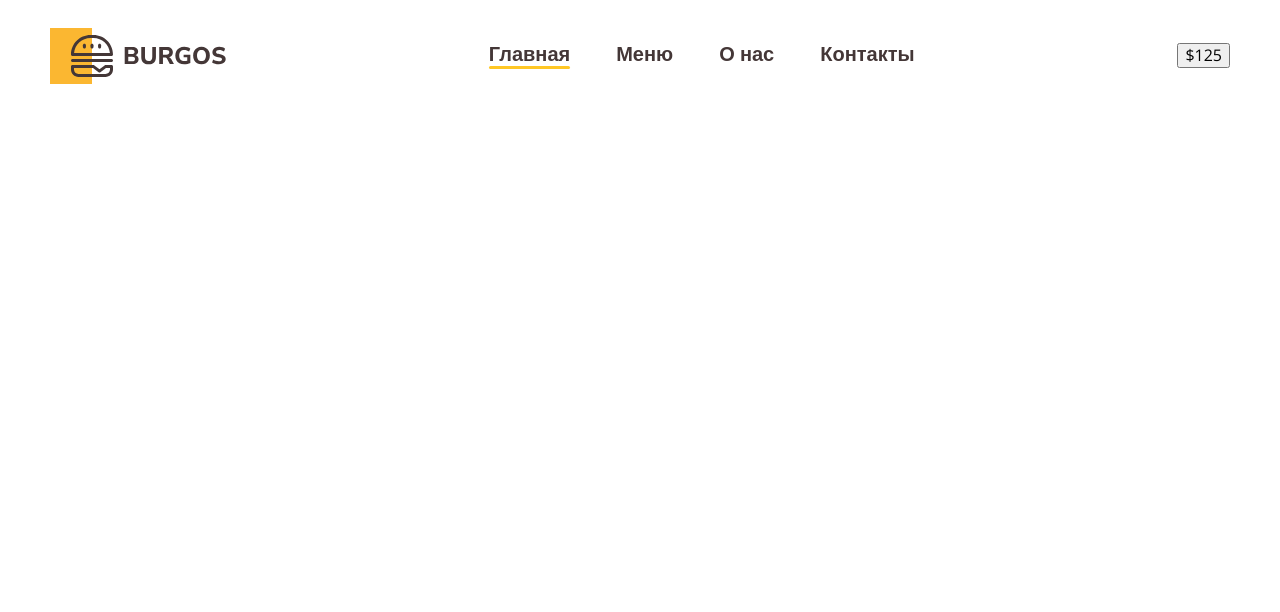
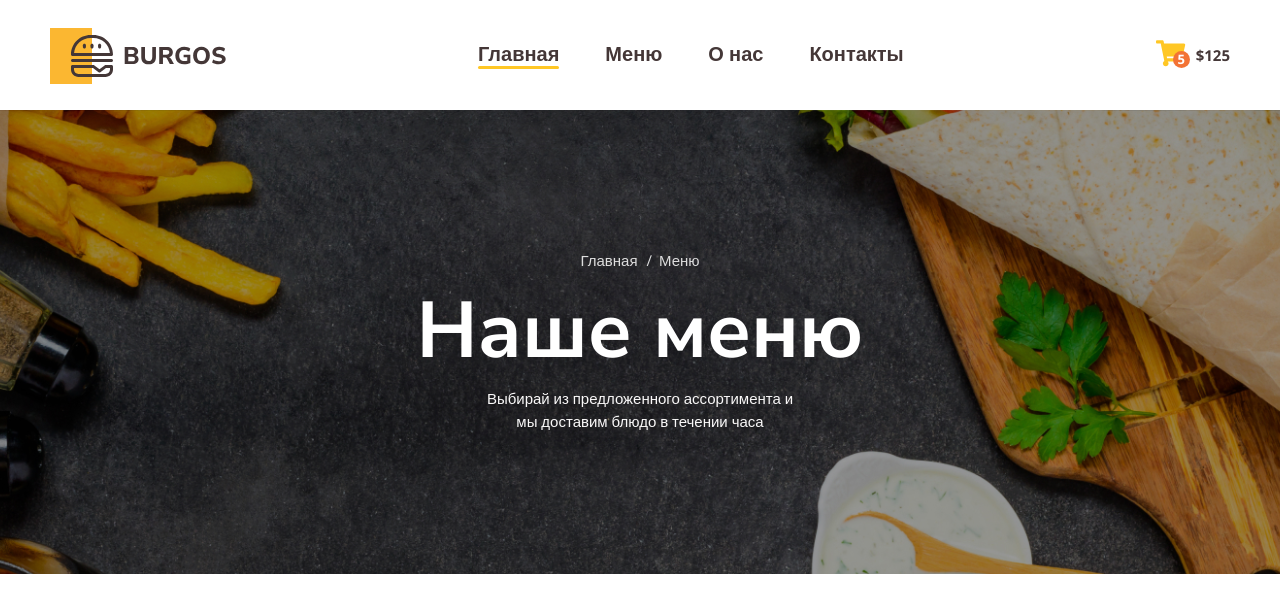
Before and after one commit to ElenaGavrilchuk/Module01-Burger, a plain HTML site: page burger/index.html in a window 1280 px wide. Drawn offline with nearby package versions, Linux system fonts and the light colour scheme.

Commit message:
Add styles

```diff
--- a/burger/index.html
+++ b/burger/index.html
@@ -1,5 +1,5 @@
 <!DOCTYPE html>
-<html lang="en">
+<html lang="ru">
 <head>
     <meta charset="UTF-8">
     <meta name="viewport" content="width=device-width, initial-scale=1.0">
@@ -23,9 +23,25 @@
                         <li><a href="#">Контакты</a></li>
                     </ul>
                 </nav>
-                <button type="button">$125</button>
+                <button type="button" class="button">
+                    <span class="button-item">
+                      <img src="images/shopping-cart.svg" alt="Корзина">
+                      <span class="button-count">5</span>
+                    </span>
+                    <span class="button-text">$125</span>
+                </button>
             </div>
         </div>
     </header>
+    <div class="bg">
+       <div class="container">
+        <ul class="breadcrumbs">
+            <li><a href="#">Главная</a></li>
+            <li><a href="#">Меню</a></li>
+        </ul>
+        <h1 class="title">Наше меню</h1>
+        <p class="description">Выбирай из предложенного ассортимента и мы доставим блюдо в течении часа</p>
+       </div>
+    </div>
 </body>
 </html>
--- a/burger/styles/main.css
+++ b/burger/styles/main.css
@@ -48,3 +48,79 @@ body {
 .header-nav a.active::after {
     background: #FFC725;
 }
+.button {
+    display: flex;
+    align-items: center;
+    background-color: transparent;
+    border: none;
+    padding: 0;
+    gap: 10px;
+}
+.button-text {
+    color: #443737;
+    font-size: 15px;
+    font-weight: 700;
+}
+.button-count {
+    font-weight: 700;
+    font-size: 13px;
+    color: #FFF;
+    background: #F37335;
+    border-radius: 100%;
+    bottom: 3px;
+    position: absolute;
+    width: 17px;
+    height: 17px;
+    text-align: center;
+    line-height: 1.3;
+    right: -4px;
+}
+.button-item {
+    position: relative;
+}
+.bg {
+    text-align: center;
+    color: #FFF;
+    background-image: url(../images/bg.png.jpg);
+    background-size: cover;
+    padding: 142px 0;
+    background-position: center center;
+}
+.breadcrumbs {
+    padding-left: 0;
+    margin-top: 0;
+    display: flex;
+    list-style-type: none;
+    justify-content: center;
+    gap: 16px;
+}
+.breadcrumbs a {
+    color: #DEDEDE;
+    font-size: 15px;
+    font-weight: 400;
+    font-family: 'Open Sans', sans-serif;
+    text-decoration: none;
+}
+.breadcrumbs a::before {
+    content: '/';
+    position: relative;
+    left: -7px;
+}
+.breadcrumbs li:first-child a::before {
+    display: none;
+}
+.title {
+    font-size: 79px;
+    font-weight: 700;
+    margin-top: 10px;
+    margin-bottom: 10px;
+}
+.description {
+    font-family: 'Open Sans', sans-serif;
+    font-size: 15px;
+    font-weight: 400;
+    line-height: 1.5;
+    color: #FAF9F9;
+    max-width: 320px;
+    margin: 0 auto;
+}
```
Also changed, not shown: burger/images/bg.png.jpg (added), burger/images/shopping-cart.svg (added), burger/images/test.png.png (deleted).
